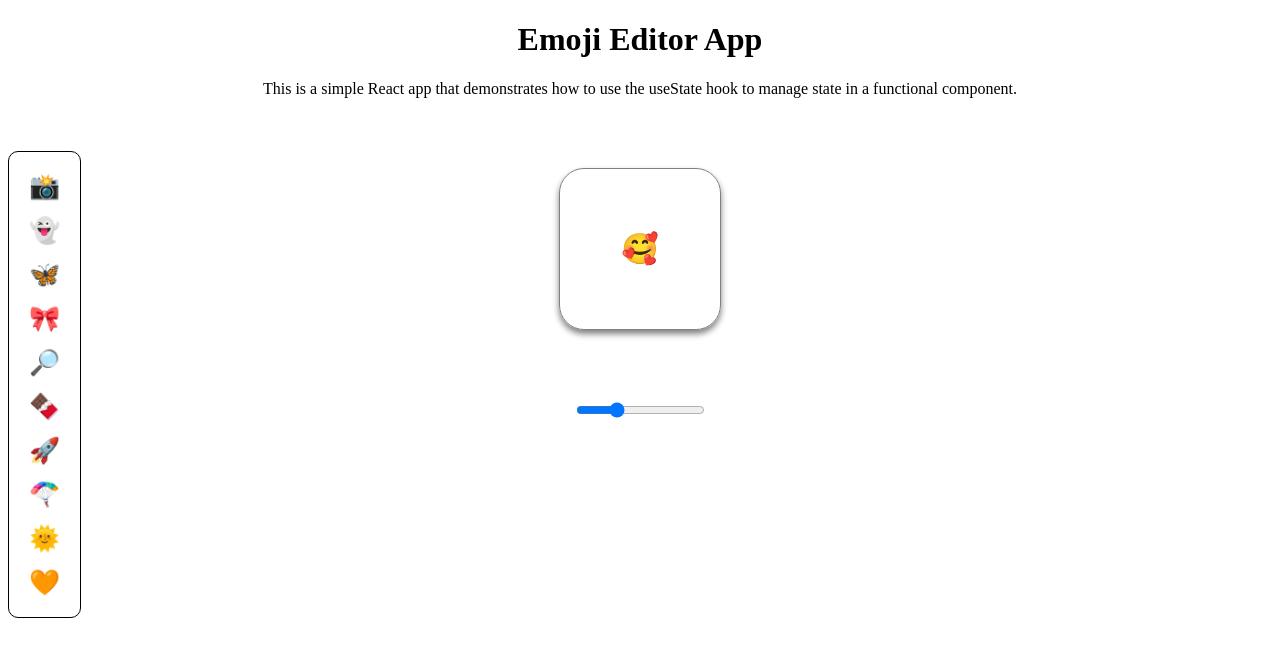
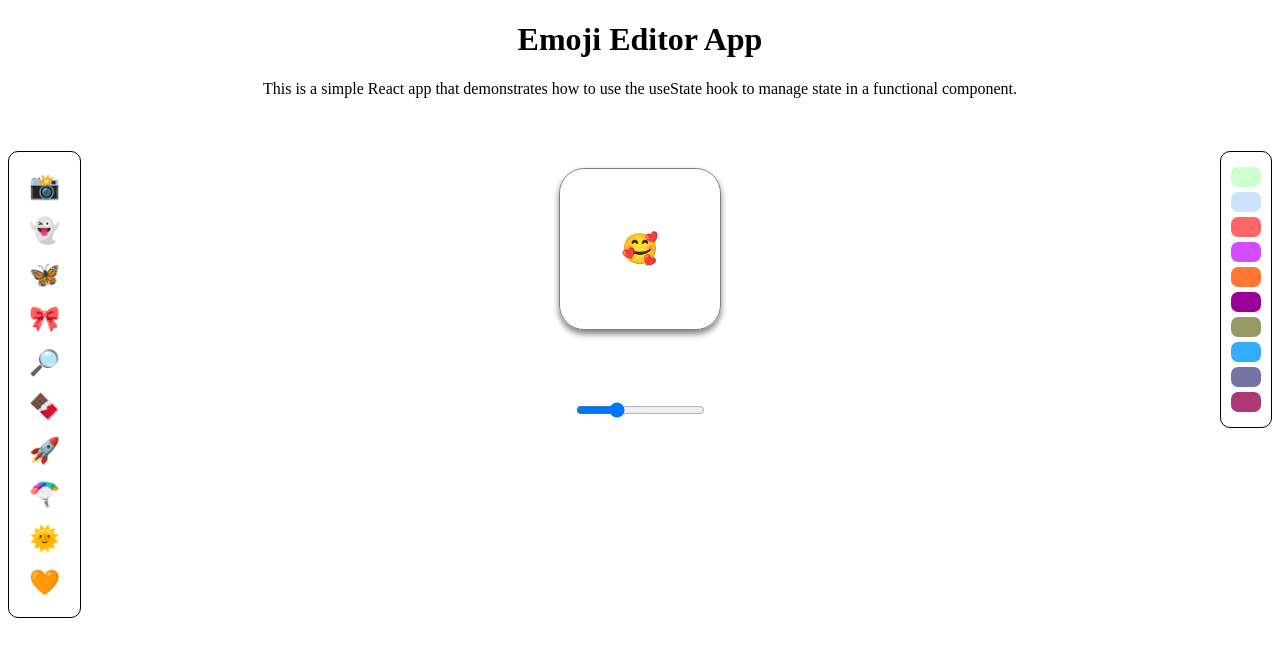
Before and after one commit to SrushtiWanjari/Emoji-Editor-App, a React (Vite) app in the folder Emoji-Editor-App/: page / in a window 1280 px wide. Shown: the top 656 px of the page. Built offline with nearby package versions, Linux system fonts and the light colour scheme.

Commit message:
color button added

```diff
--- a/Emoji-Editor-App/src/Home/Home.css
+++ b/Emoji-Editor-App/src/Home/Home.css
@@ -30,3 +30,12 @@
     display: flex;
     justify-content: center;
 }
+.color-picker{
+   width: fit-content;
+  border: 1px solid black;
+  padding: 10px 5px;
+  border-radius: 10px;
+  position: absolute;
+  top: 130px;
+  right: 0;
+}
--- a/Emoji-Editor-App/src/Home/Home.jsx
+++ b/Emoji-Editor-App/src/Home/Home.jsx
@@ -1,6 +1,7 @@
 import { useState } from "react";
 import "./Home.css";
 import EmojiButton from "../components/EmojiButton/EmojiButton";
+import ColorButton from "../components/ColorButton/ColorButton";
 
 function Home() {
   const [emoji, setEmoji] = useState("🥰");
@@ -44,6 +45,20 @@ function Home() {
         <EmojiButton emoji={"🌞"} setEmoji={setEmoji} />
         <EmojiButton emoji={"🧡"} setEmoji={setEmoji} />
       </div>
+
+
+      <div className="color-picker">
+        <ColorButton color={"#ccffcc"} setColor={setColor} />
+        <ColorButton color={"#cce0ff"} setColor={setColor} />
+        <ColorButton color={" #ff6666"} setColor={setColor} />
+        <ColorButton color={" #d24dff"} setColor={setColor} />
+        <ColorButton color={" #ff7733"} setColor={setColor} />
+        <ColorButton color={" #990099"} setColor={setColor} />
+        <ColorButton color={" #999966"} setColor={setColor} />
+        <ColorButton color={"#33adff"} setColor={setColor} />
+        <ColorButton color={"#7575a3"} setColor={setColor} />
+        <ColorButton color={" #ac3973"} setColor={setColor} />
+      </div>
     </div>
   );
 }
--- a/Emoji-Editor-App/src/components/ColorButton/ColorButton.css
+++ b/Emoji-Editor-App/src/components/ColorButton/ColorButton.css
@@ -0,0 +1,9 @@
+.color {
+  font-size: 30px;
+  padding: 5px 10px;
+  margin: 5px;
+  cursor: pointer;
+  border-radius: 7px;
+  height: 10px;
+  width: 10px;
+}
--- a/Emoji-Editor-App/src/components/ColorButton/ColorButton.jsx
+++ b/Emoji-Editor-App/src/components/ColorButton/ColorButton.jsx
@@ -1,12 +1,16 @@
-import React from 'react'
 import "./ColorButton.css";
 
-function ColorButton() {
+function ColorButton({ color, setColor }) {
   return (
-    <div>
-
+    <div
+      className="color"
+      onClick={() => {
+        setColor(color);
+      }}
+      style={{backgroundColor: color}}
+    >
     </div>
-  )
+  );
 }
 
-export default ColorButton
+export default ColorButton;
```
